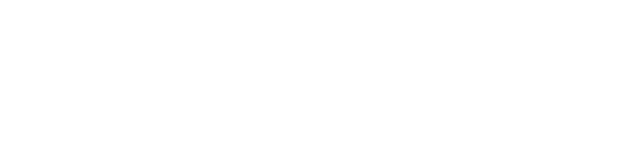
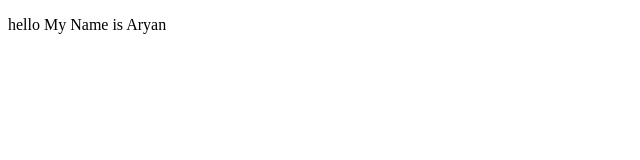
Before and after one commit to Aryankumar011/TESTING, a plain HTML site: page index.html in a window 1280 px wide. Shown: the whole page, without its empty margins (0-640 px from the left). Drawn offline with Linux system fonts and the light colour scheme.

Commit message:
Add name index.html

```diff
--- a/index.html
+++ b/index.html
@@ -7,6 +7,8 @@
     <title>Document</title>
 </head>
 <body>
-
+  <p>
+    hello My Name is Aryan
+  </p>
 </body>
 </html>
```
